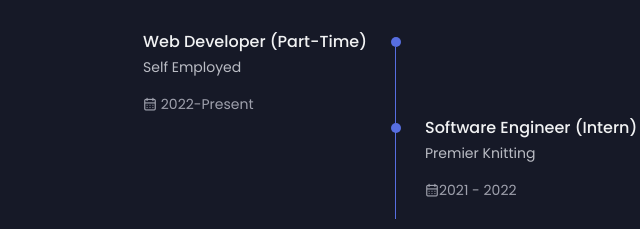
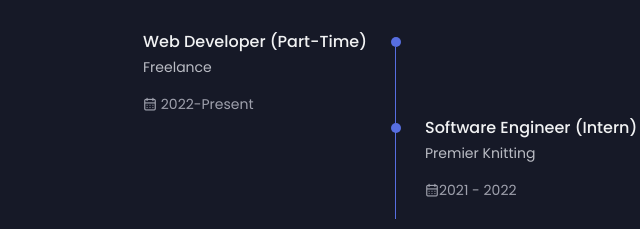
Before and after one commit to Tristan380/Portfolio, a plain HTML site: page index.html in a window 1280 px wide. Both pictures are taken after a click on the element "Work". Shown: the part 2301-2530 px from the top of the page, 244-884 px from the left. Drawn offline with nearby package versions, Linux system fonts and the light colour scheme.

Commit message:
commit-message

```diff
--- a/index.html
+++ b/index.html
@@ -604,7 +604,7 @@
                         <div class="qualification__data">
                             <div>
                                 <h3 class="qualification__title">Web Developer (Part-Time)</h3>
-                                <span class="qualification__subtitle">Self Employed</span>
+                                <span class="qualification__subtitle">Freelance</span>
                                 <div class="qualification__calender">
                                     <i class="uil uil-calendar-alt"></i> 2022-Present
                                 </div>
```
